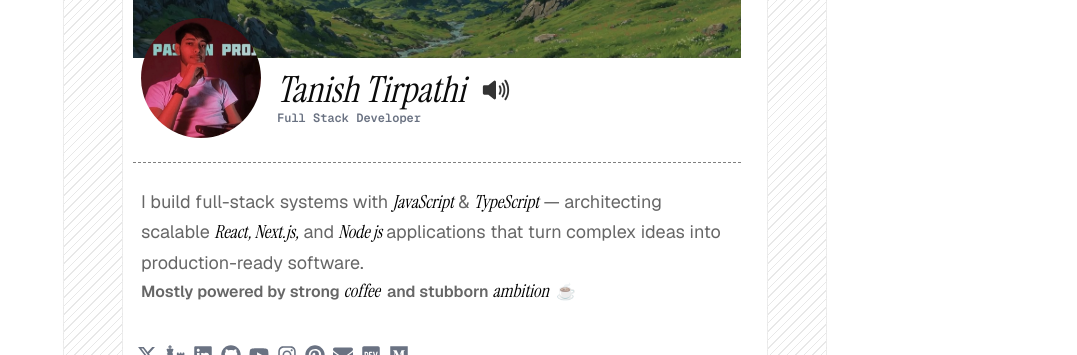
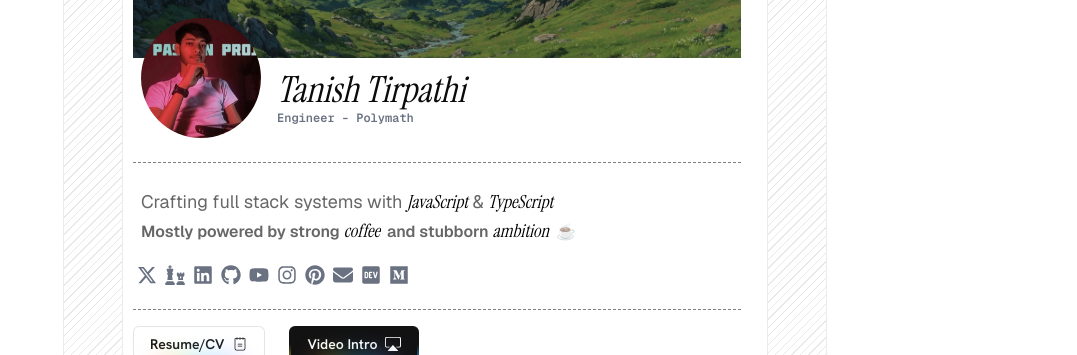
Before and after one commit to tanishtirpathi/V2-Portfolio, a Next.js app: page / in a window 1280 px wide. Shown: the part 162-517 px from the top of the page, without its empty margins (203-1280 px from the left). Built offline with nearby package versions, Linux system fonts and the light colour scheme.

Commit message:
Upgrading Intro

```diff
--- a/src/features/uicomponents/Heropfp.tsx
+++ b/src/features/uicomponents/Heropfp.tsx
@@ -1,5 +1,4 @@
 "use client";
-import SpeakNameButton from "@/components/layout/Speakbutton";
 import Image from "next/image";
 
 export default function HeroSection() {
@@ -43,13 +42,12 @@ export default function HeroSection() {
 
           {/* Info */}
           <div className="pb-3 flex flex-col">
-            <h1 className="text-xl sm:text-3xl md:text-4xl font-serif italic flex items-center gap-2">
+            <h1 className="text-2xl sm:text-3xl md:text-4xl font-serif italic flex items-center gap-2">
               Tanish Tirpathi
-              <SpeakNameButton />
             </h1>
 
             <p className="text-gray-500 font-semibold font-mono text-xs md:xs lg:text-xs">
-              Full Stack Developer
+              Engineer - Polymath
             </p>
           </div>
 
--- a/src/features/uicomponents/IntroAbout.tsx
+++ b/src/features/uicomponents/IntroAbout.tsx
@@ -1,9 +1,9 @@
 export default function IntroAbout() {
     return (
-        <div className="px-2 mt-6 max-w-3xl mb-10">
+        <div className="px-2 mt-6 max-w-3xl mb-4">
             <p className="text-black/60 dark:text-gray-400  leading-relaxed text-lg font-sans  ">
 
-                I build full-stack systems with{" "}
+             Crafting full stack systems with {" "}
 
                 <span className="inline-flex items-center gap-1 rounded italic text-yellow-500 font-serif">
                     <span className="dark:text-white text-black font-light">JavaScript</span>
@@ -14,16 +14,6 @@ export default function IntroAbout() {
                 <span className="inline-flex items-center gap-1 rounded  italic text-blue-500 font-serif">
                     <span className="dark:text-white text-black font-light">TypeScript</span>
                 </span>{" "}
-
-                — architecting scalable{" "}
-
-                <span className=" dark:text-white text-black font-serif italic font-light">
-                    React, Next.js,
-                </span>{" "}and
-                <span className=" dark:text-white text-black font-serif italic px-1 font-light">
-                    Node js
-                </span>
-                applications that turn complex ideas into production-ready software.
 
             </p>
             <span className="mt-2 font-sans text-black/60 dark:text-gray-400 font-semibold">
```
